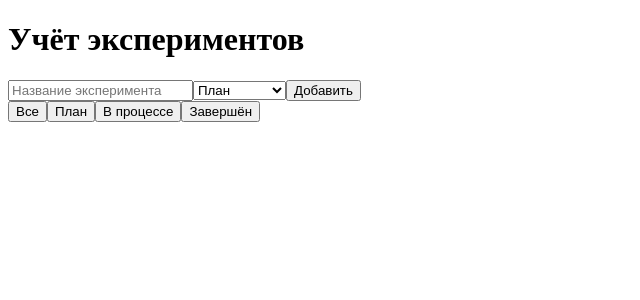
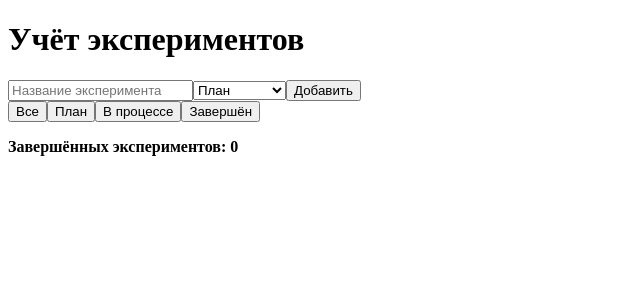
Before and after one commit to Andrey911-lab/experiment-tracker, a React (Create React App) app: page / in a window 1280 px wide. Shown: the top 300 px of the page, without its empty margins (0-640 px from the left). Built offline with nearby package versions, Linux system fonts and the light colour scheme.

Commit message:
Сохранение экспериментов

```diff
--- a/src/App.js
+++ b/src/App.js
@@ -1,10 +1,21 @@
-import React, { useState } from 'react';
+import React, { useState, useEffect } from 'react';
 
 function App() {
     const [experiments, setExperiments] = useState([]);
     const [name, setName] = useState('');
     const [status, setStatus] = useState('План');
     const [filter, setFilter] = useState('Все');
+
+    useEffect(() => {
+        const saved = localStorage.getItem('experiments');
+        if (saved) {
+            setExperiments(JSON.parse(saved));
+        }
+    }, []);
+
+    useEffect(() => {
+        localStorage.setItem('experiments', JSON.stringify(experiments));
+    }, [experiments]);
 
     const addExperiment = () => {
         if (name === '') return;
@@ -28,6 +39,8 @@ function App() {
     const filteredExperiments = filter === 'Все'
         ? experiments
         : experiments.filter(exp => exp.status === filter);
+
+    const completedCount = experiments.filter(exp => exp.status === 'Завершён').length;
 
     return (
         <div>
@@ -63,6 +76,10 @@ function App() {
                     </li>
                 ))}
             </ul>
+
+            <div>
+                <strong>Завершённых экспериментов: {completedCount}</strong>
+            </div>
         </div>
     );
 }
```
